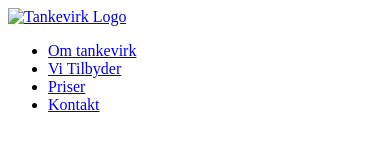
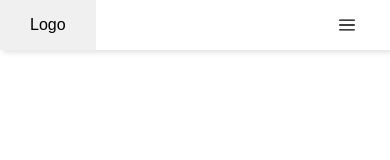
Before and after one commit to rosephi/tankevirk-kode, a plain HTML site: page index.html in a window 390 px wide. Drawn offline with Linux system fonts and the light colour scheme.

Commit message:
Kodet responsiv nav bar, mangler yderligere styling

```diff
--- a/css/style.css
+++ b/css/style.css
@@ -0,0 +1,86 @@
+* {
+    margin: 0;
+    padding: 0;
+}
+
+body {
+    min-height: 100vh;
+    font-family: arial;
+}
+
+nav {
+    background-color: white;
+    box-shadow: 3px 3px 5px rgba(0,0,0, 0.1);
+
+}
+
+nav ul {
+    width: 100%;
+    list-style: none;
+    display: flex;
+    justify-content: flex-end;
+    align-items: center;
+
+}
+
+nav li {
+    height: 50px;
+}
+
+nav a {
+    height: 100%;
+    padding: 0 30px;
+    text-decoration: none;
+    display: flex;
+    align-items: center;
+    color: black;
+
+}
+
+nav a:hover {
+    background-color: #f0f0f0;
+}
+
+nav li:first-child {
+    margin-right: auto;
+}
+
+.sidebar{
+    position: fixed;
+    top: 0;
+    right: 0;
+    height: 100vh;
+    width: 250px;
+    z-index: 999;
+    background-color: rgba(255, 255, 255, 0.2);
+    backdrop-filter: blur(10px);
+    box-shadow: -10px 0 10px rgba(0,0,0, 0.1);
+    display: none;
+    flex-direction: column;
+    align-items: flex-start;
+    justify-content: flex-start;
+}
+
+.sidebar li {
+    width: 100%
+}
+
+.sidebar a{
+    width: 100%;
+}
+.menu-button {
+    display: none;
+}
+@media(max-width: 800px) {
+    .hideOnMobile{
+        display: none;
+    }
+    .menu-button{
+        display: block;
+    }
+}
+@media(max-width: 400px){
+    .sidebar{
+        width: 100%;
+    }
+}
--- a/index.html
+++ b/index.html
@@ -3,28 +3,31 @@
 <head>
     <meta charset="UTF-8">
     <meta name="viewport" content="width=device-width, initial-scale=1.0">
-    <title>Forside</title>
+    <title>Tankevirk</title>
+    <link rel="stylesheet" href="css/style.css">
 </head>
 <body>
 
-<header>
-    <nav>
-    <!-- Logo -->
-        <div class="logo">
-            <a href="index.html">
-              <img src="x.png" alt="Tankevirk Logo">
-            </a>
-          </div>
+<nav>
+    <ul class="sidebar">
+        <li onclick=hideSidebar()><a href="#"><img src="img/cross.svg" height="16" viewbox="0 96 960 960" width= "26" alt=""></a></li>
+        <li><a href="#">Om Tankevirk</a></li>
+        <li><a href="#">Vi Tilbyder</a></li>
+        <li><a href="#">Priser</a></li>
+        <li><a href="#">Kontakt</a></li>
+    </ul>
 
-    <!-- Nav links -->
-        <ul class="nav-links">
-            <li><a href= "ktankevirk.html">Om tankevirk</a></li>
-            <li><a href= "vitilbyder.html">Vi Tilbyder</a></li>
-            <li><a href= "priser.html">Priser</a></li>
-            <li><a href= "kontakt.html">Kontakt</a></li>
-        </ul>
-    </nav>
-</header>
+     <ul>
+        <li><a href="#">Logo</a></li>
+        <li class="hideOnMobile"><a href="#">Om Tankevirk</a></li>
+        <li class="hideOnMobile"><a href="#">Vi Tilbyder</a></li>
+        <li class="hideOnMobile"><a href="#">Priser</a></li>
+        <li class="hideOnMobile"><a href="#">Kontakt</a></li>
+        <li class="menu-button" onclick=showSidebar()><a href="#"><img src="img/menu-burger.svg" height="16" viewbox="0 96 960 960" width= "26" alt=""></a></li>
+    </ul>
+</nav>
+
+<script src="js/script.js"></script>
 
 </body>
 </html>
--- /dev/null
+++ b/js/script.js
@@ -0,0 +1,9 @@
+
+function showSidebar () {
+    const sidebar = document.querySelector ('.sidebar')
+    sidebar.style.display = 'flex'
+}
+function hideSidebar () {
+    const sidebar = document.querySelector ('.sidebar')
+    sidebar.style.display = 'none'
+}
```
Also changed, not shown: img/cross.svg (added), img/email-icon.svg (added), img/menu-burger.svg (added), img/phone-icon.svg (added), img/tankevirk-logo.svg (added).
